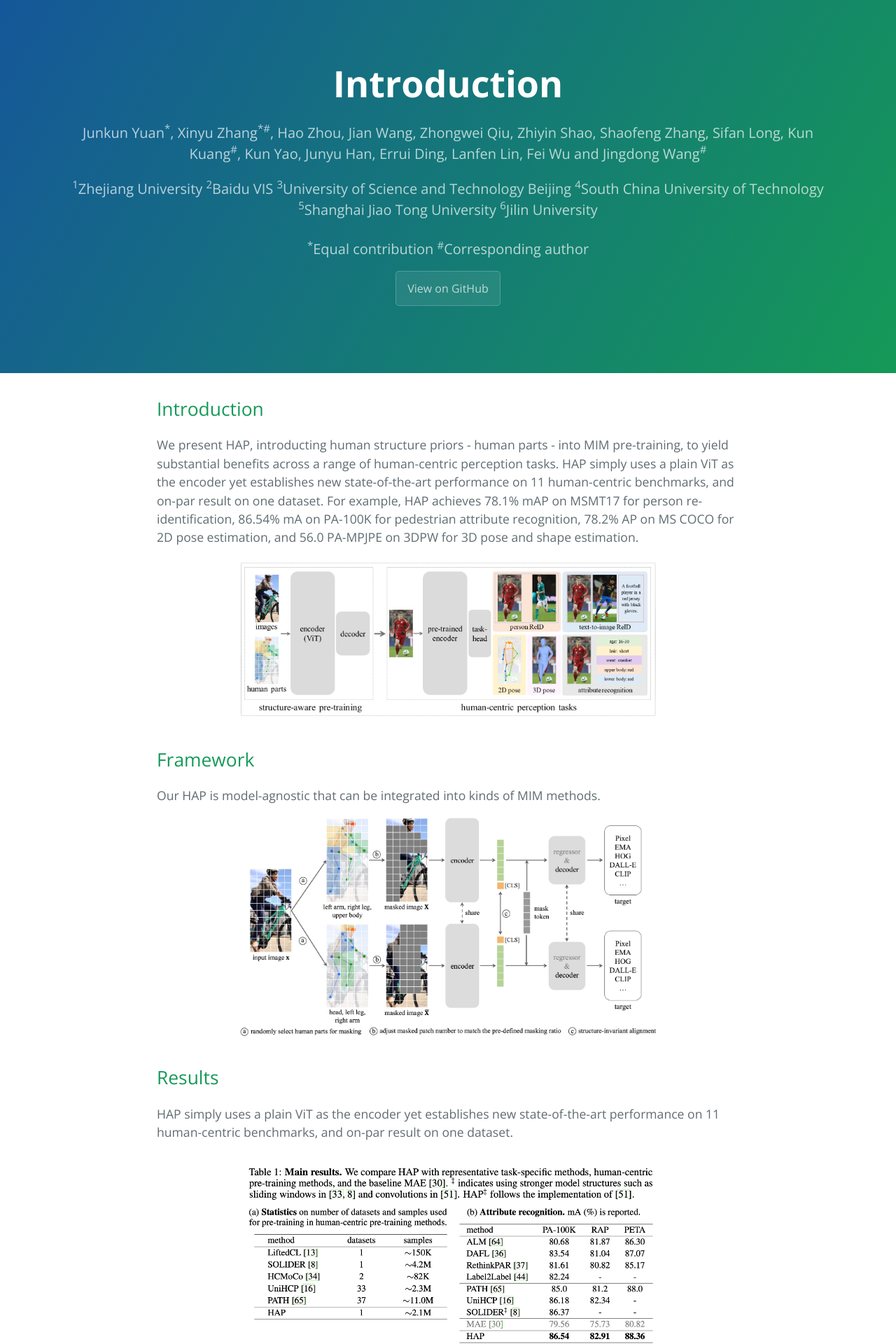
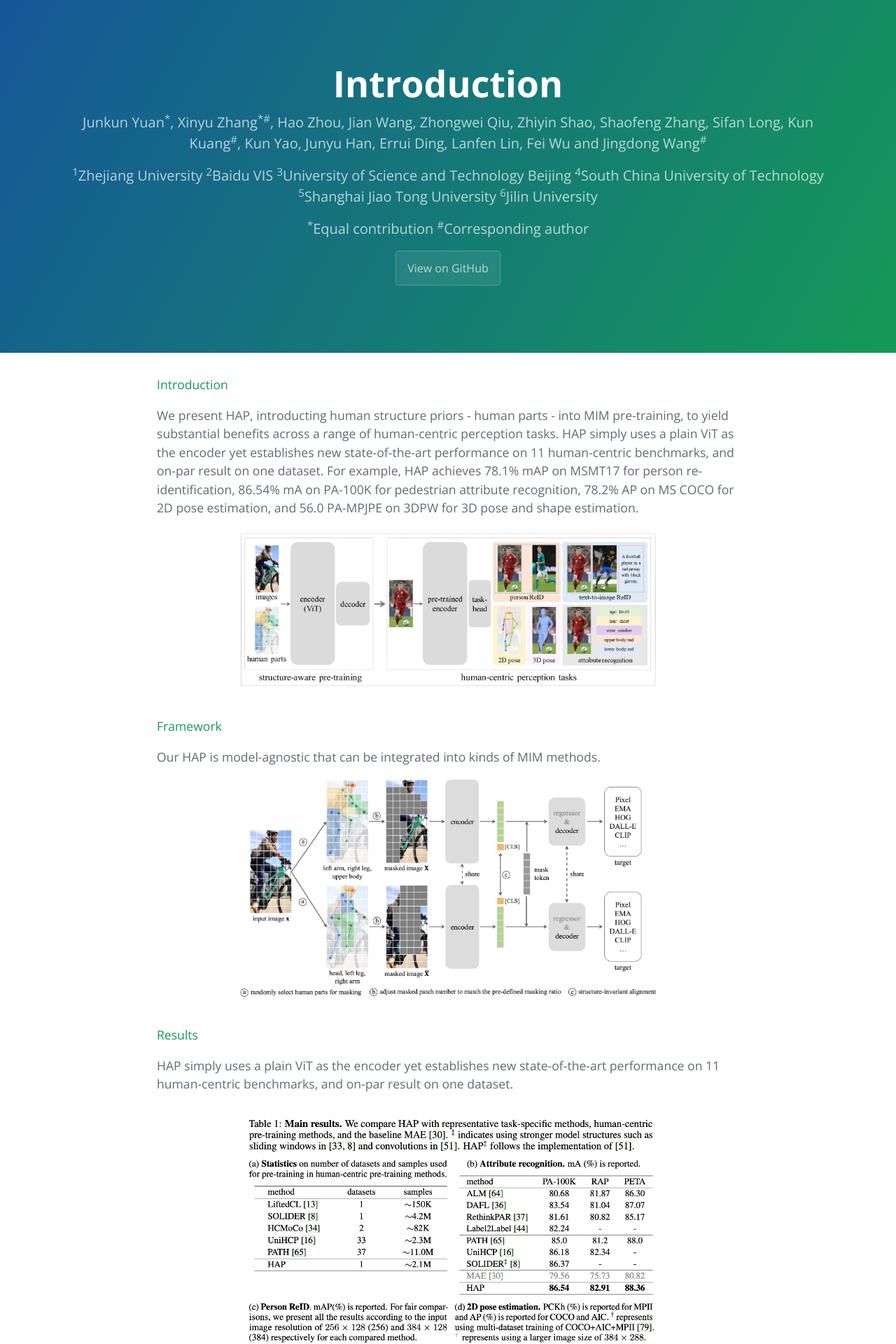
Before and after one commit to zhangxinyu-xyz/hap.github.io, a Jekyll site: the page built from index.md, in a window 1280 px wide. Shown: the top 1920 px of the page at 70% size. Built offline with Jekyll 4.4.1, drawn with Linux system fonts in a browser that asks for light colours; our own code applies the rules of GitHub Pages for plain Markdown files.

Commit message:
Update normalize.scss

```diff
--- a/_sass/normalize.scss
+++ b/_sass/normalize.scss
@@ -135,6 +135,21 @@ dfn {
 h1 {
   font-size: 2em;
   margin: 0.67em 0;
+}
+
+h2 {
+  font-size: 1em;
+  margin: 0.1em 0;
+}
+
+h3 {
+  font-size: 1em;
+  margin: 0.1em 0;
+}
+
+h4 {
+  font-size: 1em;
+  margin: 0.1em 0;
 }
 
 /**
```
